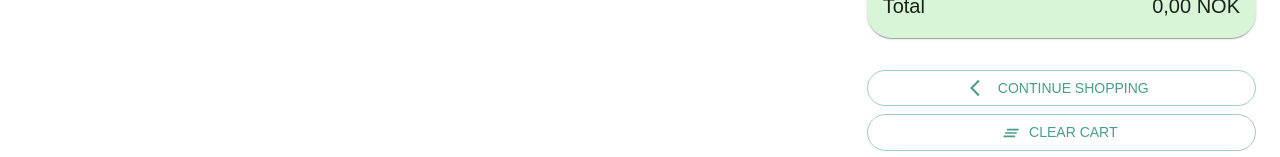
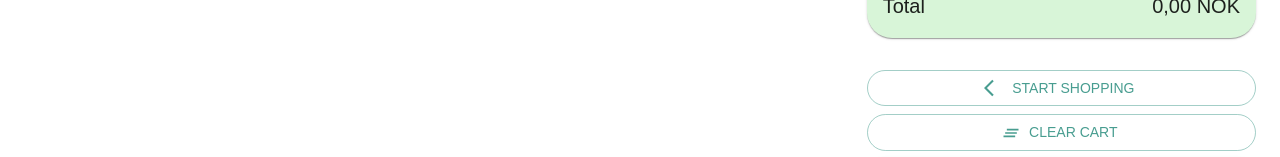
Before and after one commit to mariusrundereim/fed-frameworks-ca-marius, a React (Vite) app: page /cart in a window 1280 px wide. Shown: the part 224-381 px from the top of the page. Built offline with nearby package versions, Linux system fonts and the light colour scheme.

Commit message:
more features on a button on cart page

```diff
--- a/src/pages/Cart/index.tsx
+++ b/src/pages/Cart/index.tsx
@@ -106,7 +106,7 @@ function Cart() {
                     startIcon={<ArrowBackIosIcon />}
                     fullWidth
                   >
-                    Continue Shopping
+                    {cart.length === 0 ? "Start Shopping" : "Continue Shopping"}
                   </Button>
                 </Link>
                 <Button
```
